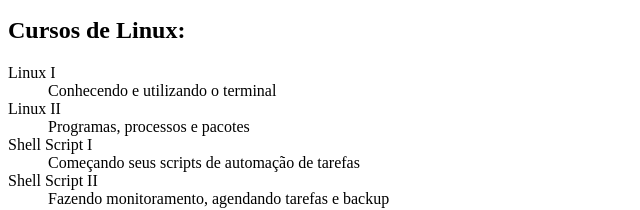
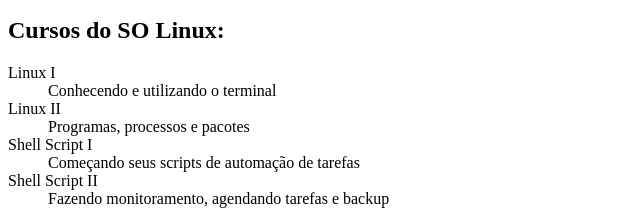
Before and after one commit to ViictorHFz/test-git, a plain HTML site: page index.html in a window 1280 px wide. Shown: the part 250-460 px from the top of the page, 0-640 px from the left. Drawn offline with Linux system fonts and the light colour scheme.

Commit message:
Alterando título dos Cursos de Linux

```diff
--- a/index.html
+++ b/index.html
@@ -26,7 +26,7 @@
         <dd>Introdução a orquestração de containers</dd>
     </dl>
 
-    <h2>Cursos de Linux:</h2>
+    <h2>Cursos do SO Linux:</h2>
     <dl>
         <dt>Linux I</dt>
         <dd>Conhecendo e utilizando o terminal</dd>
```
